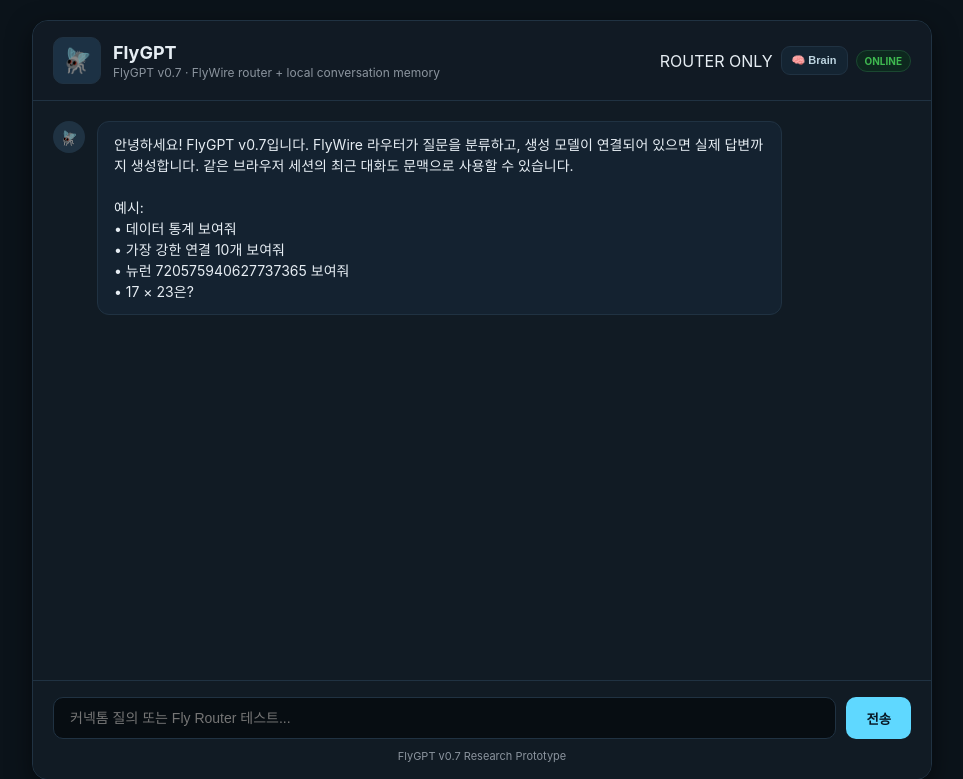
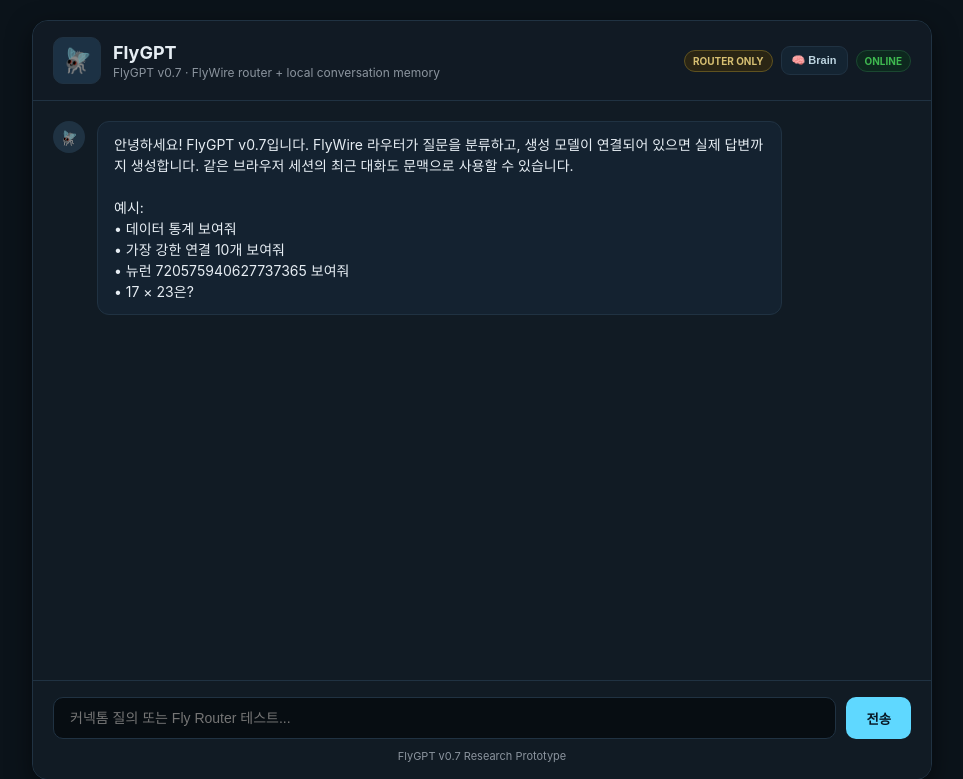
Before and after one commit to codingguy1026/FlyGPT, a FastAPI app: page / in a window 1280 px wide. Shown: the top 779 px of the page, without its empty margins (158-1121 px from the left). Run offline with FastAPI, Linux system fonts and the light colour scheme.

Commit message:
v0.7: style generator status badge

```diff
--- a/static/style.css
+++ b/static/style.css
@@ -108,11 +108,40 @@
 }
 
 .status-badge,
-.brain-status {
+.brain-status,
+.generator-badge {
   font-size: 10px;
   font-weight: 700;
   border-radius: 20px;
   padding: 4px 8px;
+}
+
+.generator-badge {
+  max-width: 190px;
+  overflow: hidden;
+  text-overflow: ellipsis;
+  white-space: nowrap;
+  color: #b3c4cf;
+  background: #13242f;
+  border: 1px solid #284453;
+}
+
+.generator-badge[data-state="ready"] {
+  color: #9eeaff;
+  background: #102b38;
+  border-color: #255a70;
+}
+
+.generator-badge[data-state="fallback"] {
+  color: #d6bf72;
+  background: #2a2514;
+  border-color: #5f5220;
+}
+
+.generator-badge[data-state="error"] {
+  color: #ff9f9f;
+  background: #31191c;
+  border-color: #653035;
 }
 
 .status-badge {
```
